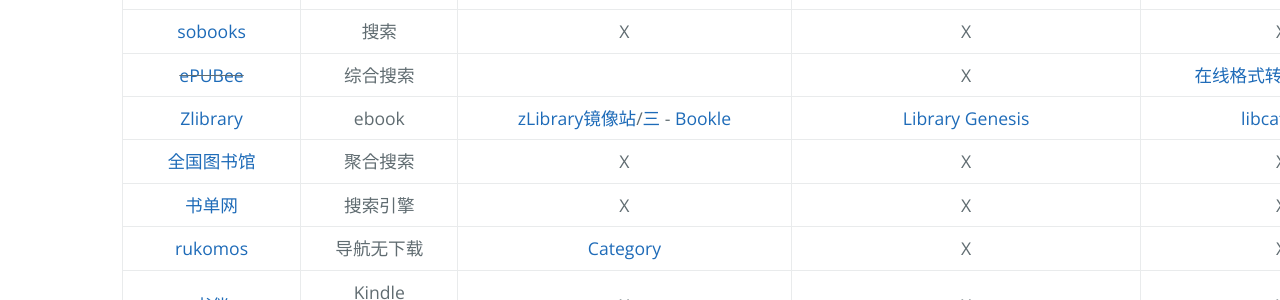
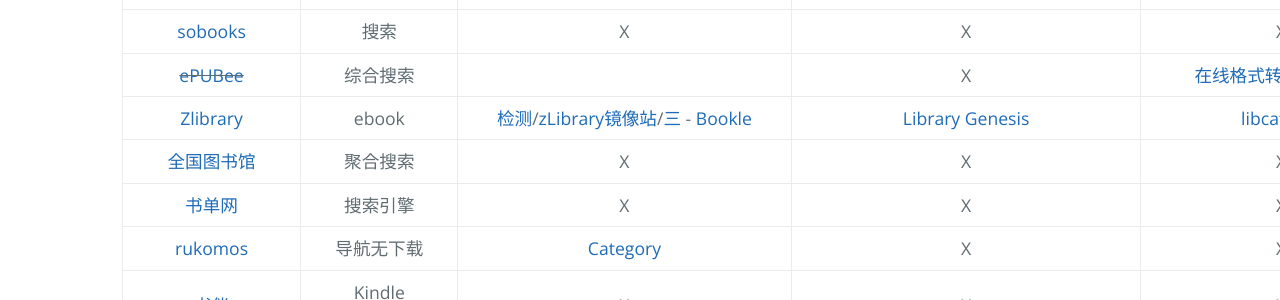
Before and after one commit to AmbroseRen/test, a Jekyll site: the page built from Library/BookSearch.md, in a window 1280 px wide and 900 px high, scrolled down 667 px. Shown: the part 154-454 px from the top of the window. Built offline with Jekyll 4.4.1, drawn with Linux system fonts in a browser that asks for light colours; our own code applies the rules of GitHub Pages for plain Markdown files; the repository's description, which GitHub fills in, is left out.

Commit message:
Update BookSearch.md

```diff
--- a/Library/BookSearch.md
+++ b/Library/BookSearch.md
@@ -24,7 +24,7 @@
 | ~~[星际图书](http://test.xxce.top:7743/)~~ | 搜索引擎 | X | X | [关于](http://test.xxce.top:7743/about) |
 | [sobooks](https://sobooks.cc/) | 搜索 | X | X | X |
 | ~~[ePUBee](http://cn.epubee.com/books/?action=addbooks)~~ | 综合搜索 |  | X | [在线格式转换](https://www.aconvert.com/cn/ebook/epub-to-mobi/) - [转换二](http://cn.epubee.com/) |
-| [Zlibrary](https://b-ok.global/) | ebook | [zLibrary镜像站](https://1lib.limited/)/[三](https://zh.u1lib.org/) - [Bookle](http://x5v.net/) | [Library Genesis](http://libgen.rs/) | [libcats](https://libcats.org/)-Ru |
+| [Zlibrary](https://b-ok.global/) | ebook | [检测](https://find.looks.wang/)/[zLibrary镜像站](https://1lib.limited/)/[三](https://zh.u1lib.org/) - [Bookle](http://x5v.net/) | [Library Genesis](http://libgen.rs/) | [libcats](https://libcats.org/)-Ru |
 | [全国图书馆](http://www.ucdrs.superlib.net/) | 聚合搜索 | X | X | X |
 | [书单网](https://www.shudan.vip/) | 搜索引擎 | X | X | X |
 | [rukomos](http://cn-library.rukomos.ru/) | 导航无下载 | [Category](http://cn-library.rukomos.ru/list_categories.html) | X | X |
```
